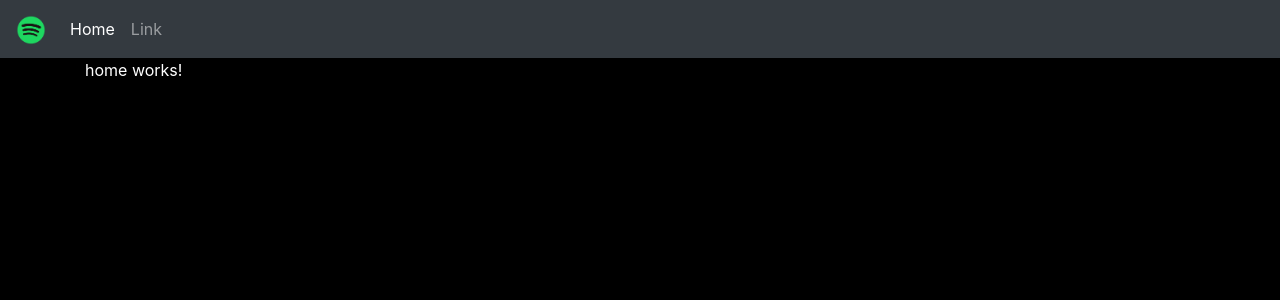
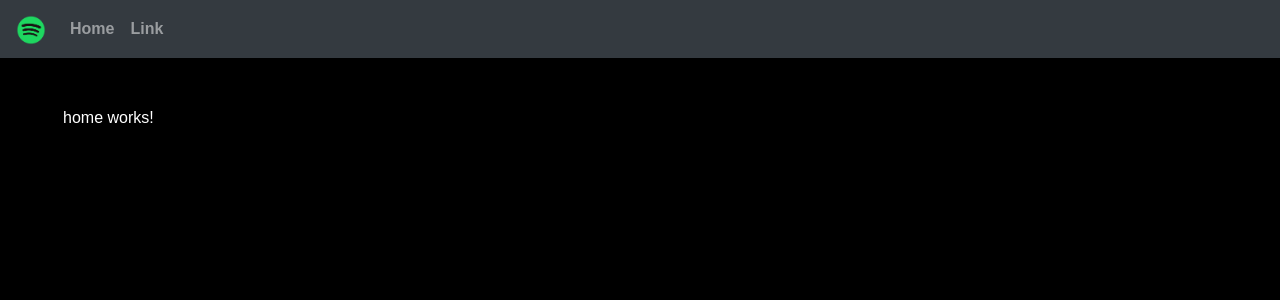
Before and after one commit to danielvazquezguerra/spotify-app, an Angular app: page /home in a window 1280 px wide. Shown: the top 300 px of the page. Built offline with nearby package versions, Linux system fonts and the light colour scheme.

Commit message:
servicio spotify creado

```diff
--- a/src/app/app.component.html
+++ b/src/app/app.component.html
@@ -1,6 +1,6 @@
 <app-navbar></app-navbar>
 
-<div class="container">
+<div class="container m-5">
 
   <router-outlet></router-outlet>
 
--- a/src/app/app.module.ts
+++ b/src/app/app.module.ts
@@ -1,7 +1,8 @@
 import { BrowserModule } from '@angular/platform-browser';
 import { NgModule } from '@angular/core';
+import { AppRoutingModule } from './app-routing.module';
+import { HttpClientModule } from '@angular/common/http';
 
-import { AppRoutingModule } from './app-routing.module';
 import { AppComponent } from './app.component';
 import { HomeComponent } from './components/home/home.component';
 import { SearchComponent } from './components/search/search.component';
@@ -18,7 +19,8 @@ import { NavbarComponent } from './components/share/navbar/navbar.component';
   ],
   imports: [
     BrowserModule,
-    AppRoutingModule
+    AppRoutingModule,
+    HttpClientModule,
   ],
   providers: [],
   bootstrap: [AppComponent]
--- a/src/app/components/home/home.component.ts
+++ b/src/app/components/home/home.component.ts
@@ -1,4 +1,5 @@
 import { Component, OnInit } from '@angular/core';
+import { HttpClient } from '@angular/common/http';
 
 @Component({
   selector: 'app-home',
@@ -7,7 +8,9 @@ import { Component, OnInit } from '@angular/core';
 })
 export class HomeComponent implements OnInit {
 
-  constructor() { }
+  constructor( private http: HttpClient ) {
+
+   }
 
   ngOnInit(): void {
   }
--- a/src/app/components/share/navbar/navbar.component.css
+++ b/src/app/components/share/navbar/navbar.component.css
@@ -0,0 +1,3 @@
+nav {
+    font-weight: 600;
+}
--- a/src/app/components/share/navbar/navbar.component.html
+++ b/src/app/components/share/navbar/navbar.component.html
@@ -10,10 +10,10 @@
 
       <ul class="navbar-nav mr-auto">
 
-        <li class="nav-item active">
+        <li class="nav-item" routerLinkActive="active">
           <a class="nav-link" href="#">Home</a>
         </li>
-        <li class="nav-item">
+        <li class="nav-item" routerLinkActive="active">
           <a class="nav-link" href="#">Link</a>
         </li>
 
--- a/src/styles.css
+++ b/src/styles.css
@@ -3,6 +3,7 @@
 body {
     background-color: black;
     color: white !important;
+    font-family: 'Gotham', sans-serif;
 }
 
 hr {
```
Also changed, not shown: src/app/services/spotify.service.ts (added, +9 -0 lines), 1 other file (tests, documents, lock files or other folders).
